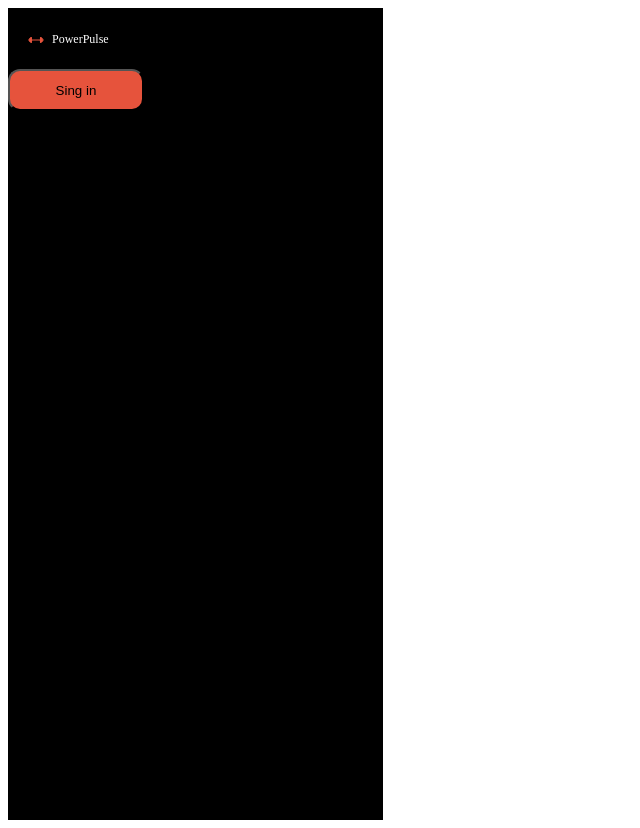
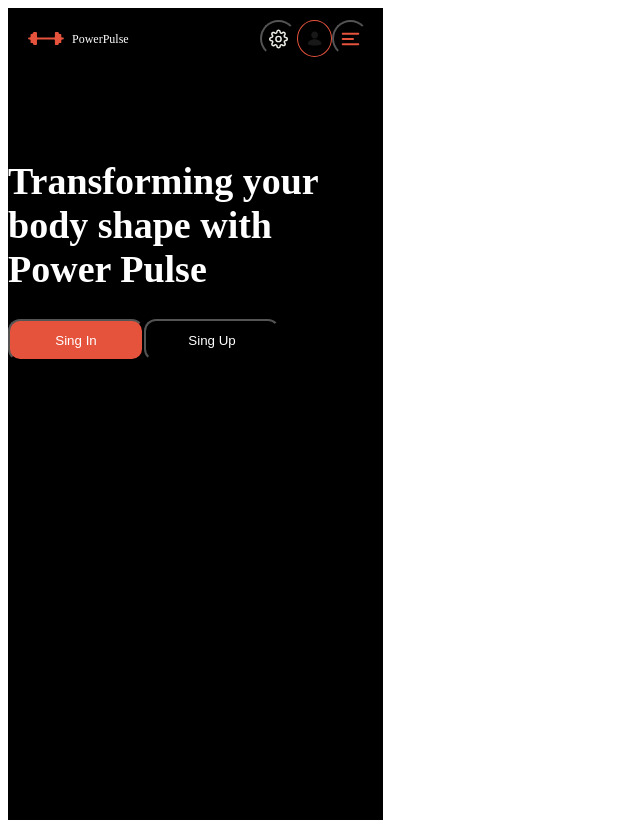
Before and after one commit to NosovSA76/pulse_of_life, a React (Create React App) app: page / in a window 1280 px wide. Shown: the whole page, without its empty margins (0-640 px from the left). Built offline with nearby package versions, Linux system fonts and the light colour scheme.

Commit message:
StartPageWelcome

```diff
--- a/src/components/button/button.jsx
+++ b/src/components/button/button.jsx
@@ -1,8 +1,13 @@
 import React from 'react';
 import { Button } from './button.styled';
 
-const ButtonIn = () => {
-  return <Button>Sing in</Button>;
+const ButtonIn = ({ children, primaryColor, secondaryColor, onMouseEnter }) => {
+  return <Button
+  primaryColor={primaryColor}
+  secondaryColor={secondaryColor}
+  onMouseEnter={onMouseEnter}>
+    { children }
+    </Button>;
 };
 
 export default ButtonIn;
--- a/src/components/button/button.styled.jsx
+++ b/src/components/button/button.styled.jsx
@@ -3,11 +3,16 @@ import { styled } from 'styled-components';
 export const Button = styled.button`
   width: 136px;
   height: 42px;
-  top: 20px;
-  left: 20px;
+  // top: 20px;
+  // left: 20px;
   padding: 12px 40px;
   gap: 10px;
   border-radius: 12px;
   opacity: 0px;
-  background: rgba(230, 83, 60, 1);
+ background-color: ${(props) => props.primaryColor || 'black'};
+  color: white;
+
+  &:hover,
+  &:focus {
+    background-color: ${(props) => props.secondaryColor || 'rgba(230, 83, 60, 1)'};
 `;
--- a/src/components/header/header.jsx
+++ b/src/components/header/header.jsx
@@ -1,19 +1,32 @@
 import React from 'react';
-import { FullHeader, Logo, UserActive, LogoText } from './header.styled';
+import { FullHeader, Logo, UserActive, LogoText, UserIcon, AseIcon } from './header.styled';
 import sprite from '../../image/icons.svg';
+import spriteduo from '../../image/iconsduo.svg';
 
 const Header = () => {
   return (
     <FullHeader>
       <Logo>
-        <svg width="16" height="16">
+        <svg width="36" height="13">
           <use href={`${sprite}#icon-logosmall`} />{' '}
         </svg>
         <LogoText>PowerPulse</LogoText>
       </Logo>
-      <UserActive>  <svg width="16" height="16">
-          <use href={`${sprite}#con-user`} />{' '}
-        </svg></UserActive>
+      <UserActive>
+      <AseIcon>
+      <svg width="24" height="24">
+          <use href={`${sprite}#icon-settings-01`} />{' '}
+        </svg></AseIcon>
+        <UserIcon>
+        <svg width="21" height="21">
+          <use href={`${spriteduo}#icon-gridicons_user`} />{' '}
+        </svg>
+        </UserIcon>
+        <AseIcon>
+        <svg width="24" height="24">
+          <use href={`${spriteduo}#icon-menu-02`} />{' '}
+        </svg></AseIcon>
+        </UserActive>
     </FullHeader>
   );
 };
--- a/src/components/header/header.styled.jsx
+++ b/src/components/header/header.styled.jsx
@@ -8,6 +8,7 @@ export const FullHeader = styled.header`
   padding: 0 20px;
   box-sizing: border-box;
   align-items: center;
+  justify-content: space-between;
 `;
 
 export const Logo = styled.div`
@@ -24,4 +25,30 @@ export const LogoText = styled.span`
 
 export const UserActive = styled.div`
   width: 103px;
+  display: flex;
+  align-items: center;
+  justify-content: space-between;
 `;
+
+export const UserIcon = styled.button`
+  width: 37px;
+  height: 37px;
+  border-radius: 50%;
+  box-sizing: border-box;
+  border: 1px solid #E6533C;
+  display: flex;
+  align-items: center;
+  justify-content: center;
+   background-color: black;
+`
+export const AseIcon = styled.button`
+  width: 37px;
+  height: 37px;
+  border-radius: 50%;
+  box-sizing: border-box;
+
+  display: flex;
+  align-items: center;
+  justify-content: center;
+   background-color: black;
+`
--- /dev/null
+++ b/src/components/titleText/titleText.jsx
@@ -0,0 +1,14 @@
+import React from 'react';
+import { TitleTextBlock, TitleText } from './titleText.styled';
+
+const TitleWelcome = () => {
+  return (
+<TitleTextBlock>
+<TitleText>
+Transforming your body shape with Power Pulse
+</TitleText>
+</TitleTextBlock>
+  );
+};
+
+export default TitleWelcome;
--- /dev/null
+++ b/src/components/titleText/titleText.styled.jsx
@@ -0,0 +1,15 @@
+import { styled } from 'styled-components';
+
+export const TitleTextBlock = styled.div`
+  width: 335px;
+  height: 120px;
+  background-color: black;
+  color: white;
+  margin-top: 90px;
+  margin-bottom: 40px;
+`;
+
+export const TitleText = styled.h1`
+    font-size: 38px;
+
+`
--- a/src/pages/Welcome/welcome.jsx
+++ b/src/pages/Welcome/welcome.jsx
@@ -1,13 +1,33 @@
-import React from 'react';
+import React, { useState }  from 'react';
 import { Welcome } from './welcome.styled';
 import ButtonIn from '../../components/button/button';
 import Header from '../../components/header/header';
+import TitleWelcome from '../../components/titleText/titleText'
 
 const WelcomePage = () => {
+  const [activeButton, setActiveButton] = useState('singIn');
+
+  const handleMouseEnter = (button) => {
+    setActiveButton(button);
+  };
   return (
     <Welcome>
       <Header></Header>
-      <ButtonIn></ButtonIn>;
+      <TitleWelcome></TitleWelcome>
+      <ButtonIn
+        primaryColor={activeButton === 'singIn' ? 'rgba(230, 83, 60, 1)' : 'black'}
+        secondaryColor={activeButton === 'singIn' ? 'black' : 'rgba(230, 83, 60, 1)'}
+        onMouseEnter={() => handleMouseEnter('singIn')}
+      >
+        Sing In
+      </ButtonIn>
+      <ButtonIn
+        primaryColor={activeButton === 'singUp' ? 'rgba(230, 83, 60, 1)' : 'black'}
+        secondaryColor={activeButton === 'singUp' ? 'black' : 'rgba(230, 83, 60, 1)'}
+        onMouseEnter={() => handleMouseEnter('singUp')}
+      >
+        Sing Up
+      </ButtonIn>
     </Welcome>
   );
 };
```
Also changed, not shown: src/image/icons.svg, src/image/iconsduo.svg (added).
